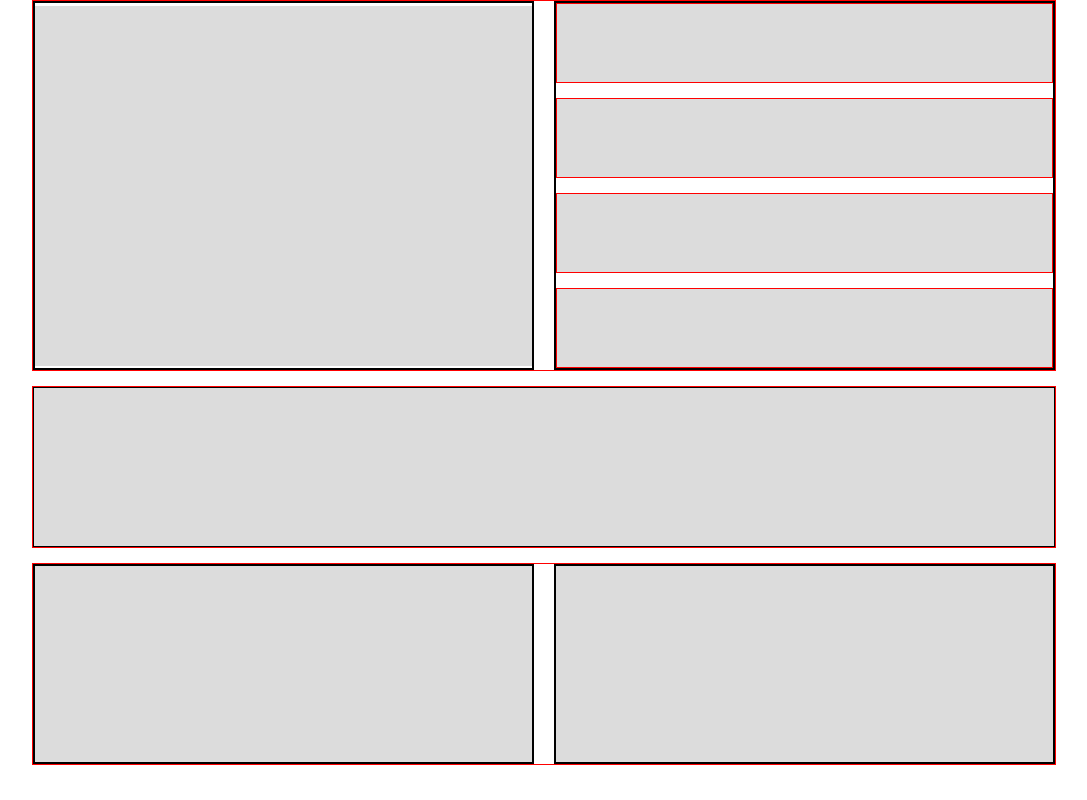
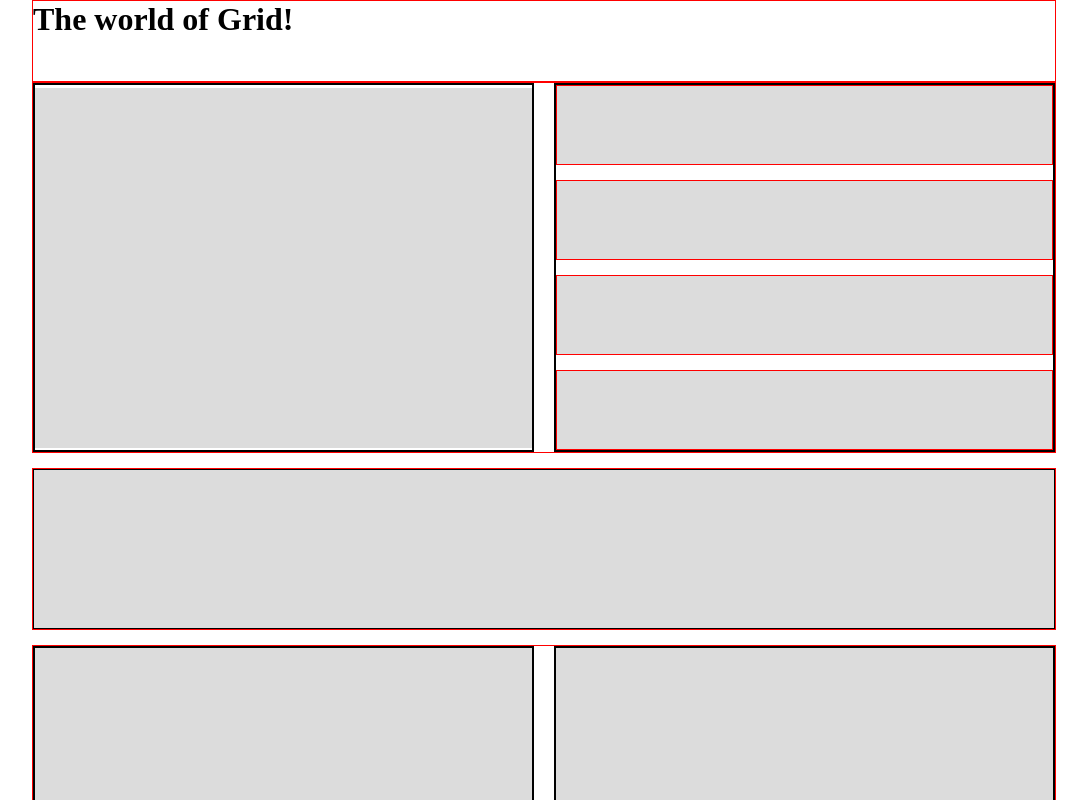
Before and after one commit to hasibkyau/AngularUi, an Angular app: page / in a window 1280 px wide. Shown: the top 800 px of the page, without its empty margins (96-1183 px from the left). Built offline with nearby package versions, Linux system fonts and the light colour scheme.

Commit message:
added navbar

```diff
--- a/src/app/app.component.css
+++ b/src/app/app.component.css
@@ -21,6 +21,10 @@
     gap: 15px;
 
 
+    .nav{
+        height: 10vh;
+
+    }
 
 
     .grid {
--- a/src/app/app.component.html
+++ b/src/app/app.component.html
@@ -1,3 +1,11 @@
+<div class="container">
+  <div class="row">
+    <div class="nav">
+      <h1>The world of Grid!</h1>
+    </div>
+  </div>
+</div>
+
 <div class="container">
   <div class="row">
     <div class="col">
```
